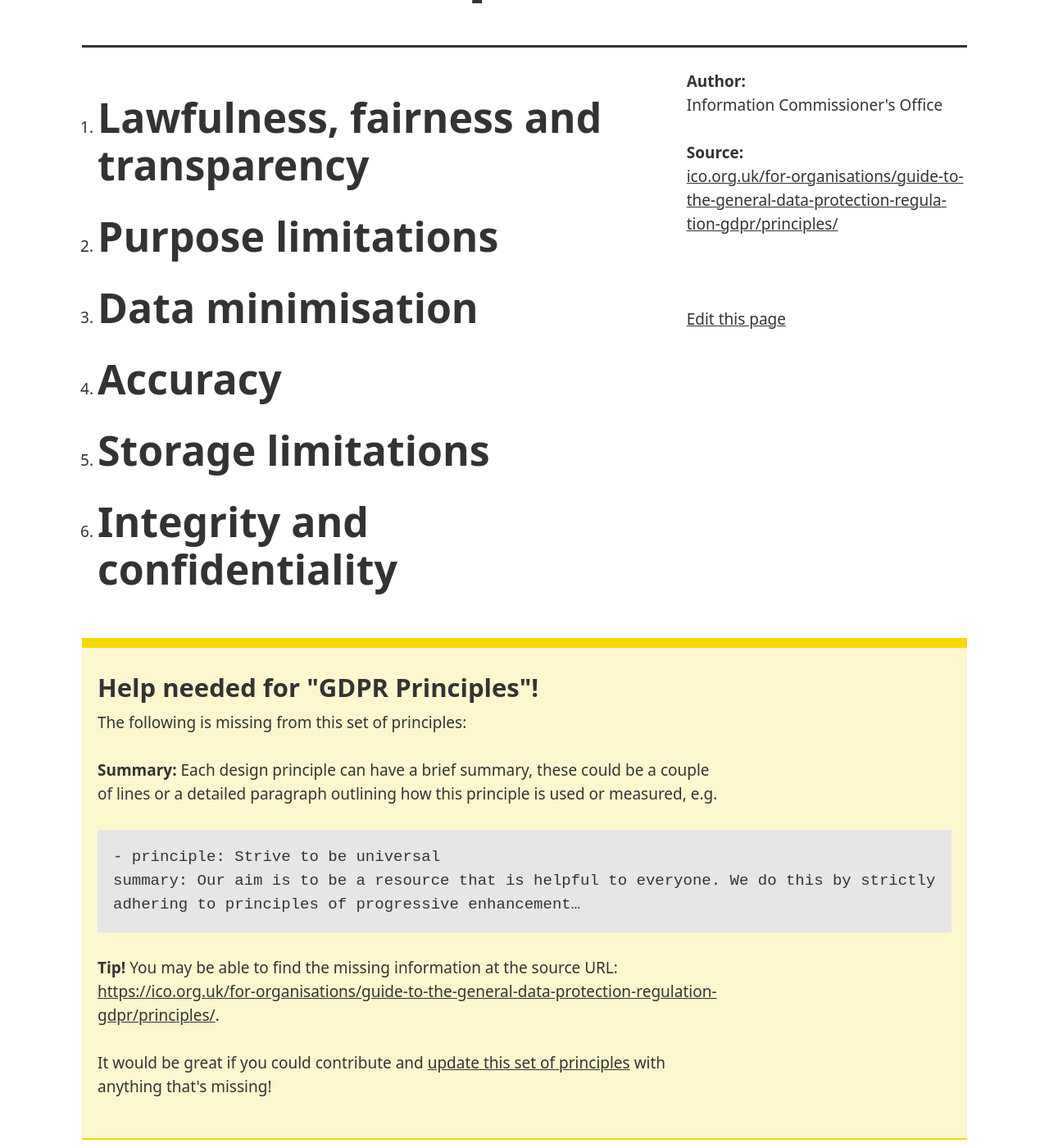
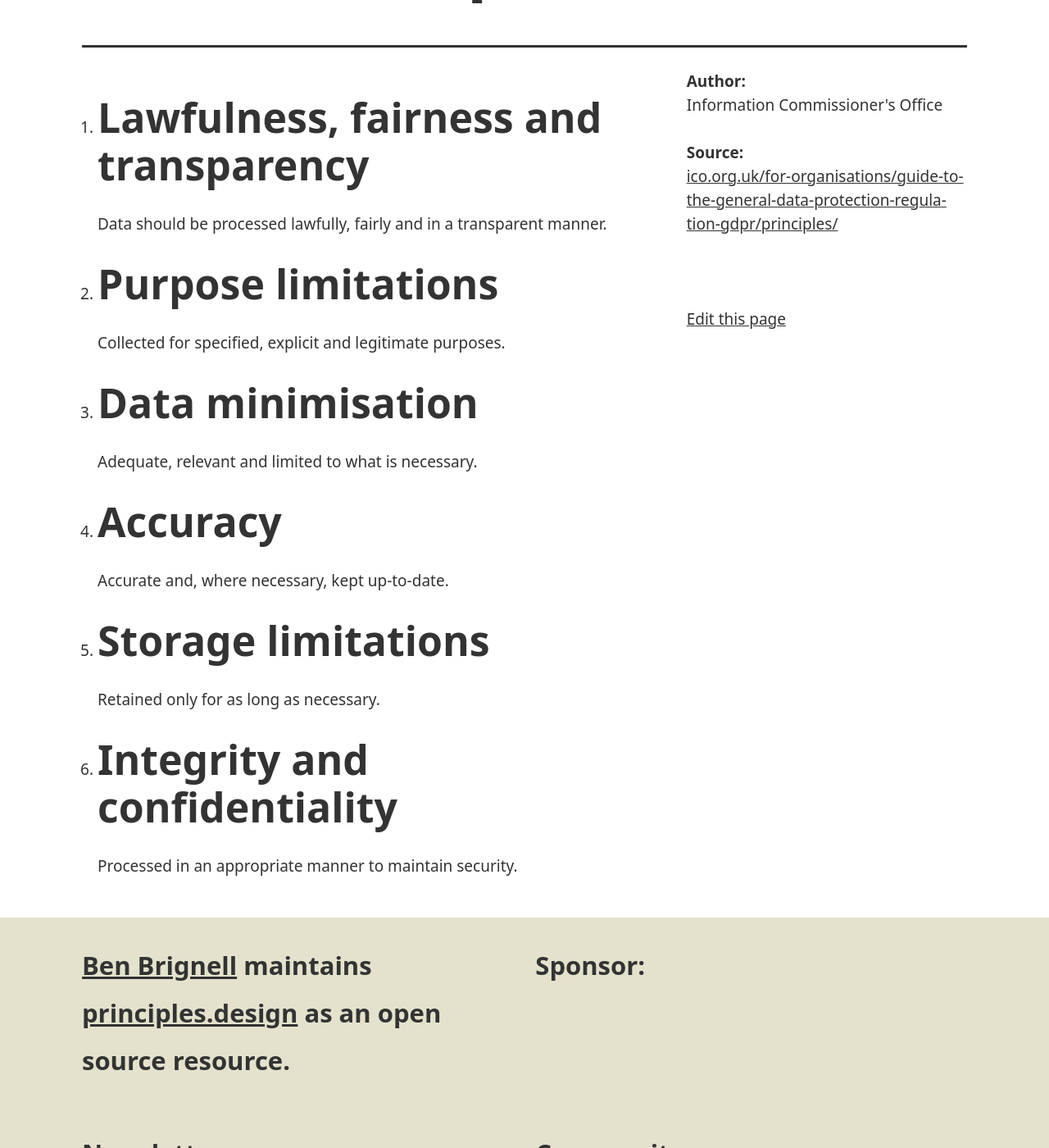
Before and after one commit to benbrignell/principles.design, a Jekyll site: the page built from _examples/gdpr-privacy-principles.md, in a window 1280 px wide and 1400 px high, scrolled down 214 px. Shown: the whole window at 82% size. Built offline with Jekyll 4.4.1, drawn with Linux system fonts in a browser that asks for light colours; comment, search, counter and statistics services are not loaded.

Commit message:
Added gdpr principles

```diff
--- a/_examples/gdpr-privacy-principles.md
+++ b/_examples/gdpr-privacy-principles.md
@@ -5,9 +5,21 @@ overview: |
 link: https://ico.org.uk/for-organisations/guide-to-the-general-data-protection-regulation-gdpr/principles/
 principles:
 - principle: Lawfulness, fairness and transparency
+  summary: |
+    Data should be processed lawfully, fairly and in a transparent manner.
 - principle: Purpose limitations
+  summary: |
+    Collected for specified, explicit and legitimate purposes.
 - principle: Data minimisation
+  summary: |
+    Adequate, relevant and limited to what is necessary.
 - principle: Accuracy
+  summary: |
+    Accurate and, where necessary, kept up-to-date.
 - principle: Storage limitations
+  summary: |
+    Retained only for as long as necessary.
 - principle: Integrity and confidentiality
+  summary: |
+    Processed in an appropriate manner to maintain security.
 ---
```
